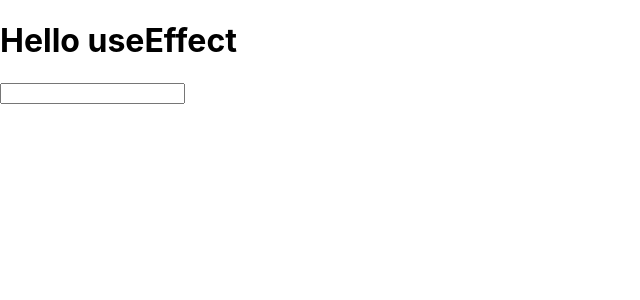
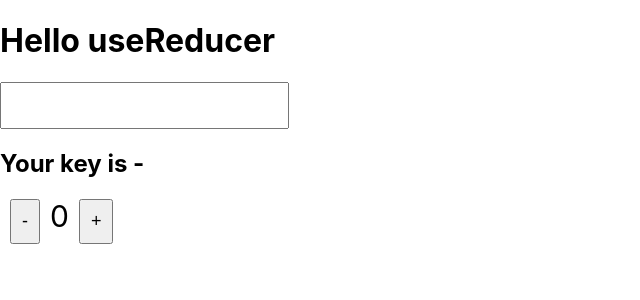
Before and after one commit to theintheinsoe1218/learning, a React (Create React App) app: page / in a window 1280 px wide. Shown: the top 300 px of the page, without its empty margins (0-640 px from the left). Built offline with nearby package versions, Linux system fonts and the light colour scheme.

Commit message:
useReducer

```diff
--- a/src/App.jsx
+++ b/src/App.jsx
@@ -1,19 +1,55 @@
-import { useEffect, useState } from "react";
+import { useEffect, useReducer, useState } from "react";
 
+const firstReducer = (state, action) => {
+  switch (action.type) {
+    case ACTION.MINUS:
+      return { ...state, count: state.count - 1 };
+    case ACTION.PLUS:
+      return { ...state, count: state.count + 1 };
+    case ACTION.UPDATE_KEY:
+      return { ...state, key: action.payload };
+    default:
+      throw new Error();
+  }
+};
+
+const ACTION = {
+  PLUS: "plus",
+  MINUS: "minus",
+  UPDATE_KEY: "updatekey",
+};
 function App() {
-  const [key, setKey] = useState("");
-  useEffect(() => {
-    console.log("i am useEffect");
-  }, []);
+  // const [key, setKey] = useState("");
+  // const [count, setCount] = useState(0);
+
+  const [state, dispatch] = useReducer(firstReducer, { count: 0, key: "" });
+
   return (
     <div className="App">
-      <h1>Hello useEffect</h1>
+      <h1>Hello useReducer</h1>
       <input
         type="text"
-        onChange={(e) => {
-          setKey(e.target.value);
+        onChange={(e) =>
+          dispatch({ type: ACTION.UPDATE_KEY, payload: e.target.value })
+        }
+      />
+
+      <h2>Your key is - {state.key}</h2>
+      <button
+        onClick={() => {
+          dispatch({ type: ACTION.MINUS });
         }}
-      />
+      >
+        -
+      </button>
+      <span>{state.count}</span>
+      <button
+        onClick={() => {
+          dispatch({ type: ACTION.PLUS });
+        }}
+      >
+        +
+      </button>
     </div>
   );
 }
--- a/src/index.css
+++ b/src/index.css
@@ -12,55 +12,17 @@ code {
     monospace;
 }
 
-.bg-color {
-  background-color: #4584ff;
+input {
+  font-size: 20px;
+  padding: 10px;
 }
 
-.main {
-  width: 60%;
-  margin: 0 auto;
-  padding: 20px 0;
+button {
+  padding: 10px;
+  margin: 0 10px;
+  font-size: 18px;
 }
 
-.bg {
-  box-shadow: 0px 16px 34px 0px rgba(0, 0, 0, 0.1);
-  background-color: #fff;
-  padding: 20px;
-  border-radius: 8px;
+span {
+  font-size: 30px;
 }
-
-.form-div {
-  margin-bottom: 8px;
-}
-
-.form-div label {
-  display: block;
-  font-size: 17px;
-  font-weight: 500;
-}
-
-.form-div input {
-  font-size: 18px;
-  width: 90%;
-  border-radius: 8px;
-  border: 1px solid rgb(112, 108, 108);
-  padding: 4px 3px;
-  margin-top: 4px;
-}
-
-.btn {
-  color: #fff;
-  padding: 8px 8px;
-  background-color: #4584ff;
-  border: none;
-  outline: none;
-  font-size: 18px;
-  width: 50%;
-  border-radius: 6px;
-  margin-top: 4px;
-}
-
-.card-mt {
-  margin-top: 20px;
-  padding: 10px;
-}
```
